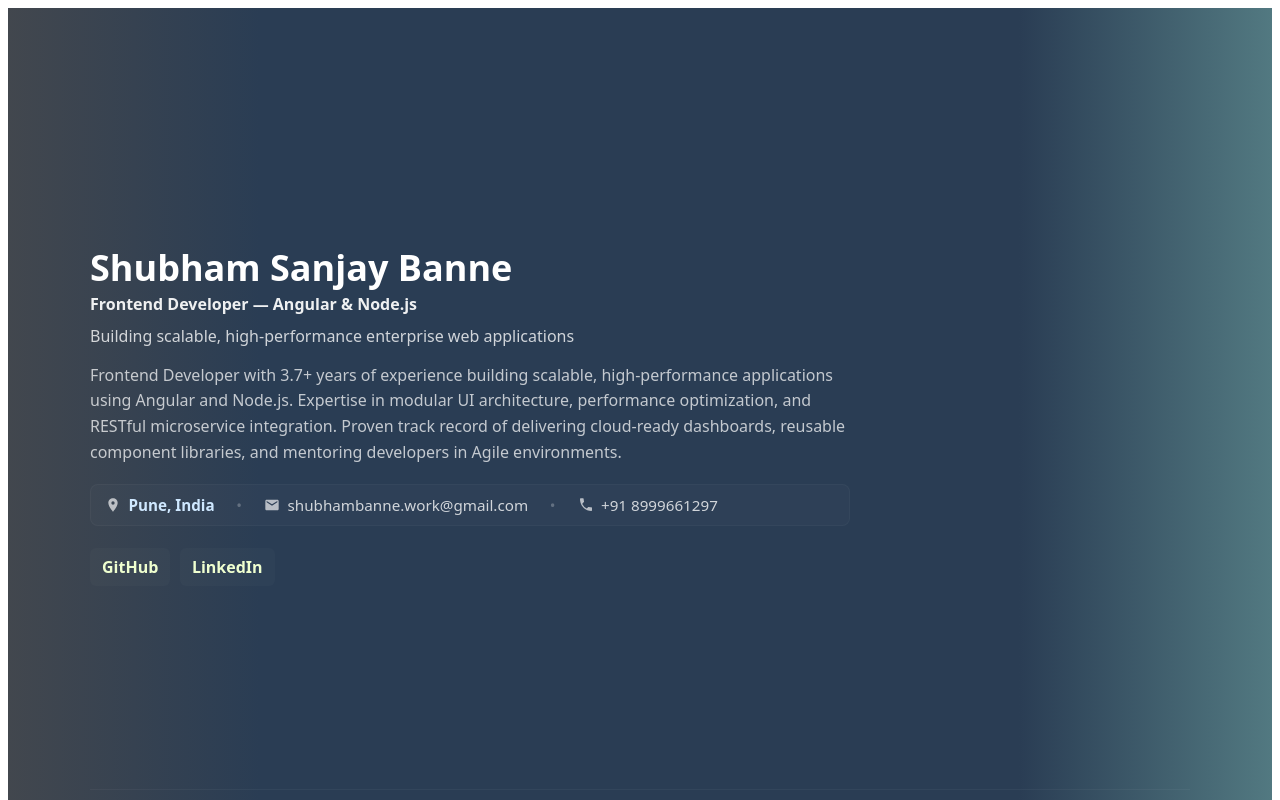
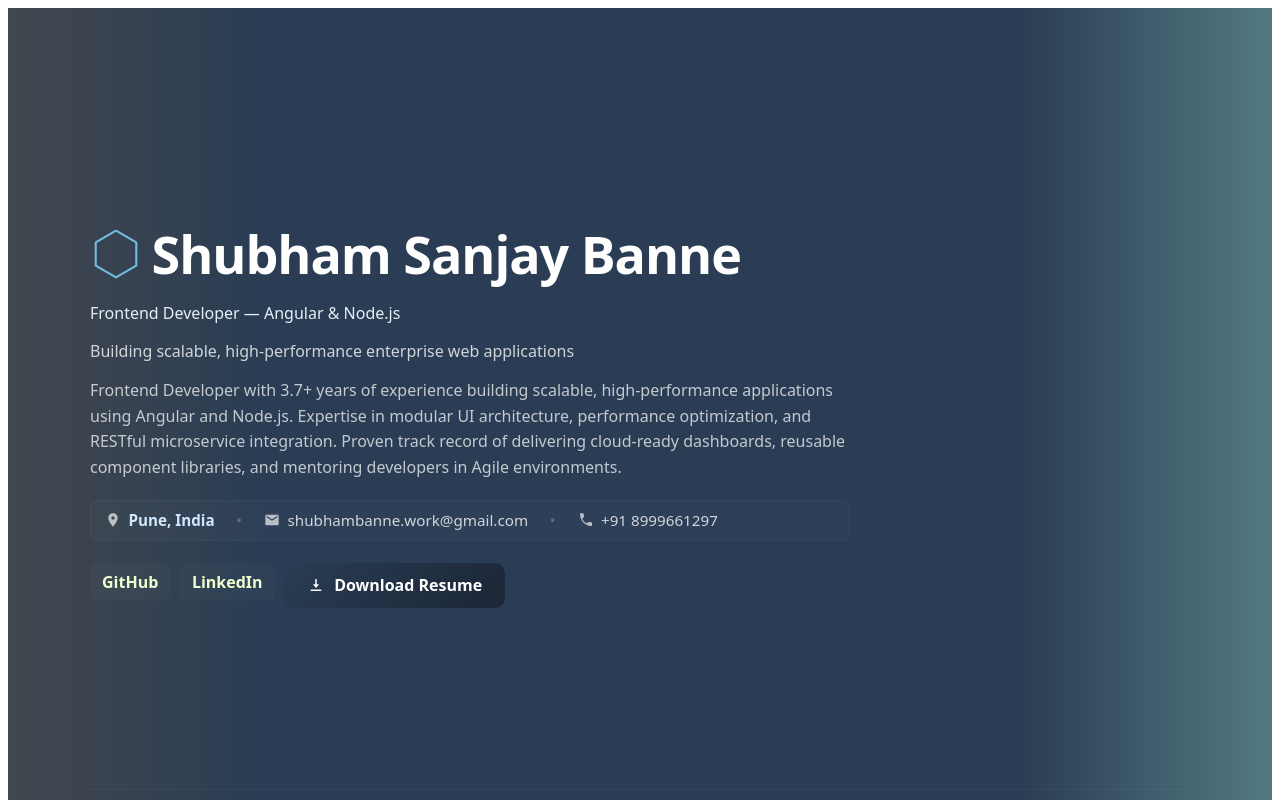
Before and after one commit to ShubhamBanne19/portfolio, an Angular app in the folder portfolioWork/: page / in a window 1280 px wide. Shown: the top 800 px of the page. Built offline with nearby package versions, Linux system fonts and the light colour scheme.

Commit message:
Resume Download button and logo added

```diff
--- a/portfolioWork/src/app/pages/home/home.component.css
+++ b/portfolioWork/src/app/pages/home/home.component.css
@@ -115,19 +115,52 @@
   max-width: 760px;
 }
 
-.hero .hero-title {
-  font-size: 2.25rem;
+/* .hero .hero-title {
+  font-size: 3.25rem;
   line-height: 1.05;
   margin: 0 0 0.4rem;
   color: #ffffff;
   font-weight: 700;
+} */
+ .hero .hero-title {
+  font-size: 3.25rem;
+  line-height: 1;
+  margin: 0 0 0.4rem;
+  color: #ffffff;
+  font-weight: 700;
+
+  display: inline-flex;
+  align-items: center;
+  gap: 0.6rem;
+
+  letter-spacing: -0.02em;
+}
+.hero .hero-title .hero-icon {
+  width: 1em;
+  height: 1em;
+  flex-shrink: 0;
+
+  color: #7dd3fc; /* subtle brand accent */
+}
+.hero-icon path {
+  stroke-dasharray: 300;
+  stroke-dashoffset: 300;
+  animation: draw-logo 1.2s ease forwards;
 }
 
-.hero .hero-headline {
-  margin: 0 0 0.6rem;
-  color: rgba(255,255,255,0.92);
-  font-weight: 600;
+@keyframes draw-logo {
+  to {
+    stroke-dashoffset: 0;
+  }
 }
+.hero-title:hover .hero-icon {
+  transform: rotate(6deg) scale(1.05);
+}
+
+.hero-icon {
+  transition: transform 0.3s ease;
+}
+
 
 .hero .hero-tagline {
   margin: 0 0 1rem;
@@ -166,6 +199,30 @@
   transform: translateY(-2px);
   outline: none;
 }
+.resume-btn {
+  display: inline-flex;
+  align-items: center;
+  gap: 0.6rem;
+  padding: 0.7rem 1.4rem;
+  border-radius: 10px;
+  background: linear-gradient(135deg, #2a3d54, #1b2636);
+  color: #fff;
+  font-weight: 600;
+  text-decoration: none;
+  transition: transform 0.2s ease, box-shadow 0.2s ease;
+}
+
+.resume-btn:hover {
+  transform: translateY(-2px);
+  box-shadow: 0 12px 30px rgba(0,0,0,0.35);
+}
+
+.resume-btn .icon {
+  width: 18px;
+  height: 18px;
+  fill: currentColor;
+}
+
 
 /* SECTION TITLES */
 .section-title {
@@ -290,6 +347,6 @@
   }
 
   .hero-title {
-    font-size: 1.6rem;
+    font-size: 2.0rem;
   }
 }
--- a/portfolioWork/src/app/pages/home/home.component.html
+++ b/portfolioWork/src/app/pages/home/home.component.html
@@ -1,11 +1,51 @@
 <main class="home" role="main" aria-labelledby="hero-title">
-
   <!-- HERO -->
   <section class="hero" appReveal>
     <div class="hero-inner">
-      <h1 id="hero-title" class="hero-title">{{ profile.name }}</h1>
+      <!-- <h1 id="hero-title" class="hero-title">
+  <svg
+    class="hero-icon"
+    viewBox="0 0 100 100"
+    aria-hidden="true"
+    focusable="false"
+  >
+    <path
+      d="M50 5L89 27.5V72.5L50 95L11 72.5V27.5L50 5Z"
+      fill="none"
+      stroke="currentColor"
+      stroke-width="4"
+      stroke-linejoin="round"
+    />
+  </svg>
 
-      <p class="hero-headline" aria-live="polite">{{ profile.headline }}</p>
+  Shubham Banne
+</h1>
+
+
+      <p class="hero-headline" aria-live="polite">{{ profile.headline }}</p> -->
+      <h1 id="hero-title" class="hero-title">
+        <svg
+          class="hero-icon"
+          viewBox="0 0 100 100"
+          aria-hidden="true"
+          focusable="false"
+        >
+          <path
+            d="M50 5L89 27.5V72.5L50 95L11 72.5V27.5L50 5Z"
+            fill="none"
+            stroke="currentColor"
+            stroke-width="4"
+            stroke-linejoin="round"
+          />
+        </svg>
+
+        <span class="hero-logo-text">Shubham Sanjay Banne</span>
+      </h1>
+
+      <p class="hero-headline" aria-live="polite">
+        {{ profile.headline }}
+      </p>
+
       <p class="hero-tagline">{{ profile.shortTagline }}</p>
       <p class="hero-summary">{{ profile.summary }}</p>
       <div class="hero-contact-card">
@@ -15,24 +55,29 @@
             <a class="hero-contact">
               <span class="hero-item">
                 <svg class="hero-icon" viewBox="0 0 24 24" aria-hidden="true">
-          <path d="M12 2C8.13 2 5 5.13 5 9c0 5.25 7 13 7 13s7-7.75 7-13c0-3.87-3.13-7-7-7zm0 9.5a2.5 2.5 0 1 1 0-5 2.5 2.5 0 0 1 0 5z"/>
+                  <path
+                    d="M12 2C8.13 2 5 5.13 5 9c0 5.25 7 13 7 13s7-7.75 7-13c0-3.87-3.13-7-7-7zm0 9.5a2.5 2.5 0 1 1 0-5 2.5 2.5 0 0 1 0 5z"
+                  />
                 </svg>
                 <span class="hero-location">{{ profile.location }}</span>
               </span>
 
               <span class="hero-item">
                 <svg class="hero-icon" viewBox="0 0 24 24" aria-hidden="true">
-          <path d="M20 4H4c-1.1 0-2 .9-2 2v12c0
+                  <path
+                    d="M20 4H4c-1.1 0-2 .9-2 2v12c0
                    1.1.9 2 2 2h16c1.1 0
                    2-.9 2-2V6c0-1.1-.9-2-2-2zm0
-                   4-8 5-8-5V6l8 5 8-5v2z"/>
+                   4-8 5-8-5V6l8 5 8-5v2z"
+                  />
                 </svg>
                 <span>{{ profile.email }}</span>
               </span>
 
               <span class="hero-item">
                 <svg class="hero-icon" viewBox="0 0 24 24" aria-hidden="true">
-          <path d="M6.62 10.79a15.05 15.05 0 0
+                  <path
+                    d="M6.62 10.79a15.05 15.05 0 0
                    0 6.59 6.59l2.2-2.2a1
                    1 0 0 1 1.01-.24c1.12.37
                    2.33.57 3.58.57a1
@@ -42,24 +87,40 @@
                    1 1-1h3.5a1 1 0 0 1
                    1 1c0 1.25.2 2.46.57
                    3.59a1 1 0 0 1-.25
-                   1.01l-2.2 2.19z"/>
+                   1.01l-2.2 2.19z"
+                  />
                 </svg>
                 <span>{{ profile.phone }}</span>
               </span>
             </a>
           </li>
         </ul>
-
-
       </div>
 
       <nav class="hero-actions" aria-label="Primary links">
-
         <ul class="social-list">
           <li *ngFor="let s of profile.social; trackBy: trackBySocial">
-            <a class="social-link" [href]="s.url" target="_blank" rel="noopener noreferrer">
+            <a
+              class="social-link"
+              [href]="s.url"
+              target="_blank"
+              rel="noopener noreferrer"
+            >
               <span class="visually-hidden">{{ s.label }}</span>
               <span aria-hidden="true">{{ s.label }}</span>
+            </a>
+          </li>
+          <li>
+            <a
+              href="assets/ShubhamBanneResume.pdf"
+              target="_blank"
+              download="Shubham_Banne_Resume.pdf"
+              class="btn btn-primary resume-btn"
+            >
+              <svg class="icon" viewBox="0 0 24 24">
+                <path d="M12 16l4-5h-3V4h-2v7H8l4 5zM5 20h14v-2H5v2z" />
+              </svg>
+              Download Resume
             </a>
           </li>
         </ul>
@@ -71,7 +132,10 @@
   <section class="experience" aria-labelledby="experience-heading" appReveal>
     <h2 id="experience-heading" class="section-title">Experience</h2>
     <ol class="experience-list">
-      <li *ngFor="let e of experience; trackBy: trackByExperience" class="experience-item">
+      <li
+        *ngFor="let e of experience; trackBy: trackByExperience"
+        class="experience-item"
+      >
         <header class="exp-header">
           <div class="exp-role">{{ e.role }}</div>
           <div class="exp-meta">
@@ -101,7 +165,8 @@
         role="listitem"
         *ngFor="let p of projects; trackBy: trackByProject"
         [project]="p"
-        class="project-card">
+        class="project-card"
+      >
       </app-project-card>
     </div>
   </section>
@@ -114,10 +179,14 @@
       <section
         *ngFor="let group of skills; trackBy: trackBySkillGroup"
         class="skill-group"
-        [attr.aria-label]="group.category">
+        [attr.aria-label]="group.category"
+      >
         <h3 class="skill-category">{{ group.category }}</h3>
         <ul class="skill-list">
-          <li *ngFor="let s of group.skills; trackBy: trackBySkill" class="skill-item">
+          <li
+            *ngFor="let s of group.skills; trackBy: trackBySkill"
+            class="skill-item"
+          >
             <span class="skill-name">{{ s.name }}</span>
             <span class="skill-level" aria-hidden="true">{{ s.level }}</span>
           </li>
--- a/portfolioWork/src/app/pages/home/home.component.ts
+++ b/portfolioWork/src/app/pages/home/home.component.ts
@@ -34,7 +34,7 @@ export class HomeComponent implements OnInit {
 
   ngOnInit(): void {
     this.seo.setSeo({
-      title: 'Portfolio — Home',
+      title: 'Shubham Banne',
       description: 'Frontend Engineer portfolio — projects, experience and skills.'
     });
   }
```
Also changed, not shown: 1 other file (tests, documents, lock files or other folders). Lines whose indentation alone changed are shown as unchanged.
